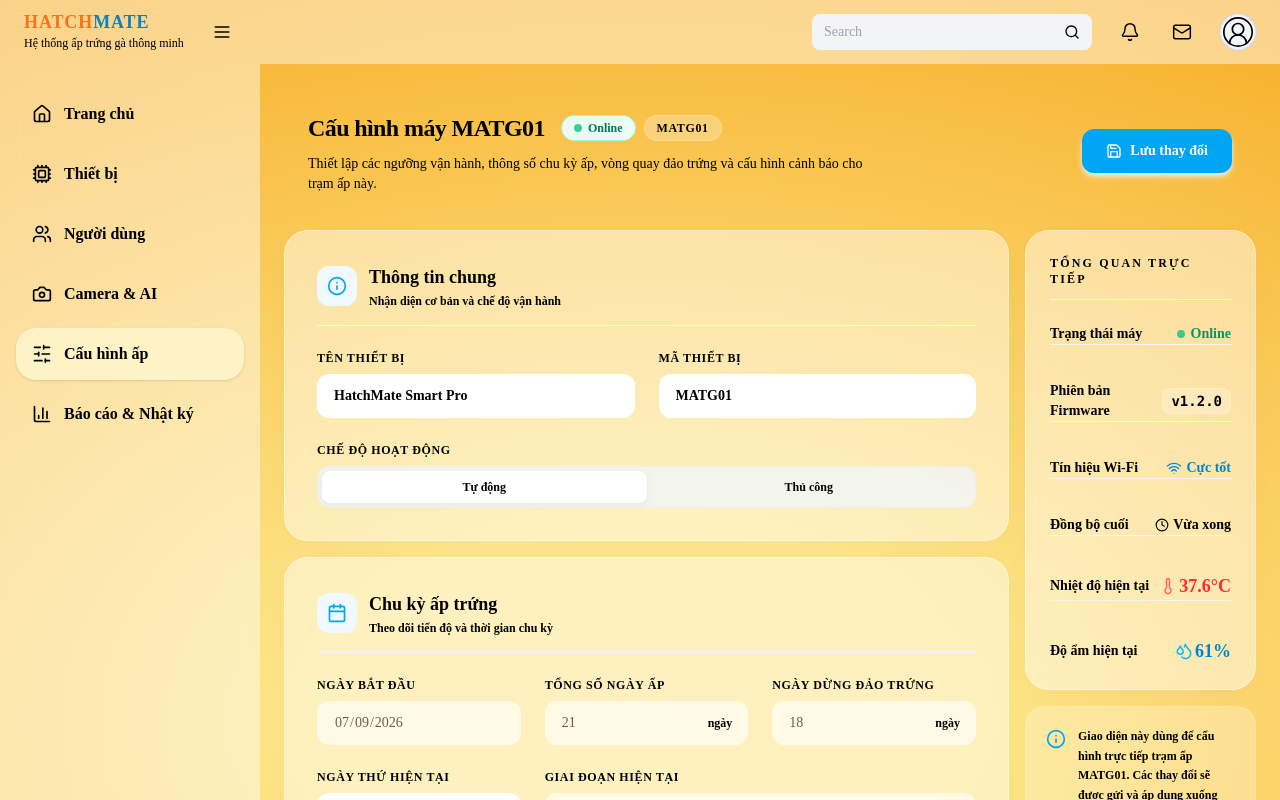
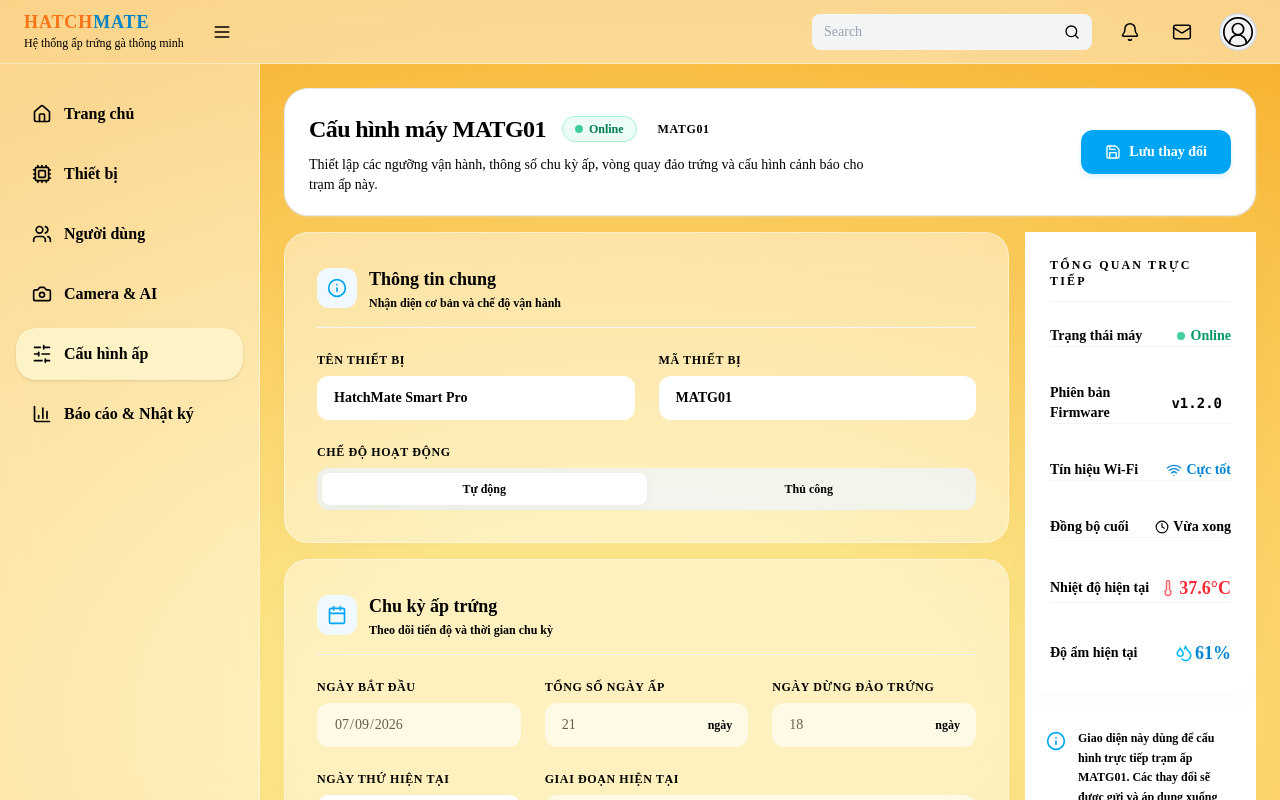
Before and after one commit to NhuYtech/hatchmateweb, a Next.js app: page /settings in a window 1280 px wide. Built offline with nearby package versions, Linux system fonts and the light colour scheme; no server answers; the database is empty.

Commit message:
feat: change header and sidebar backgrounds to solid white in light mode and solid dark in dark mode

```diff
--- a/app/globals.css
+++ b/app/globals.css
@@ -148,14 +148,12 @@ html body .recharts-label {
   fill: #000000 !important;
 }
 
-/* Làm trong suốt hoàn toàn và xóa bỏ khung bao Sidebar + Header Topbar */
+/* Thiết lập màu trắng đục cho Sidebar + Header Topbar */
 html body aside,
 html body header {
-  background: transparent !important;
-  background-color: transparent !important;
-  border: none !important;
-  border-width: 0 !important;
-  box-shadow: none !important;
+  background: #ffffff !important;
+  background-color: #ffffff !important;
+  border-color: #e2e8f0 !important;
   backdrop-filter: none !important;
   -webkit-backdrop-filter: none !important;
 }
@@ -210,8 +208,15 @@ html.dark body {
   color: #e2e8f0;
 }
 
-html.dark aside,
-html.dark header,
+html.dark body aside,
+html.dark body header {
+  background: #0f172a !important;
+  background-color: #0f172a !important;
+  border-color: #1e293b !important;
+  backdrop-filter: none !important;
+  -webkit-backdrop-filter: none !important;
+}
+
 html.dark .bg-white,
 html.dark .bg-white\/95,
 html.dark div[class*="bg-gradient-to-br"] {
```
